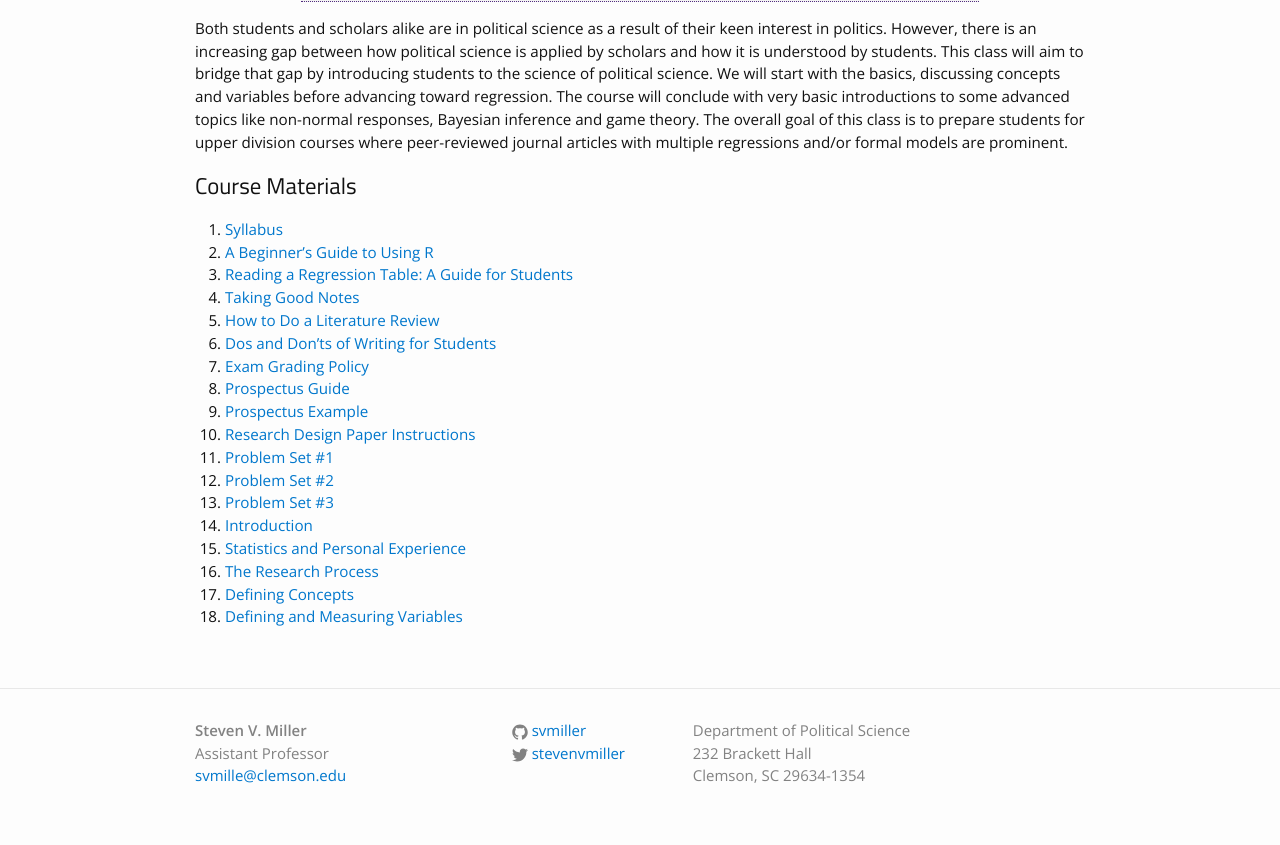
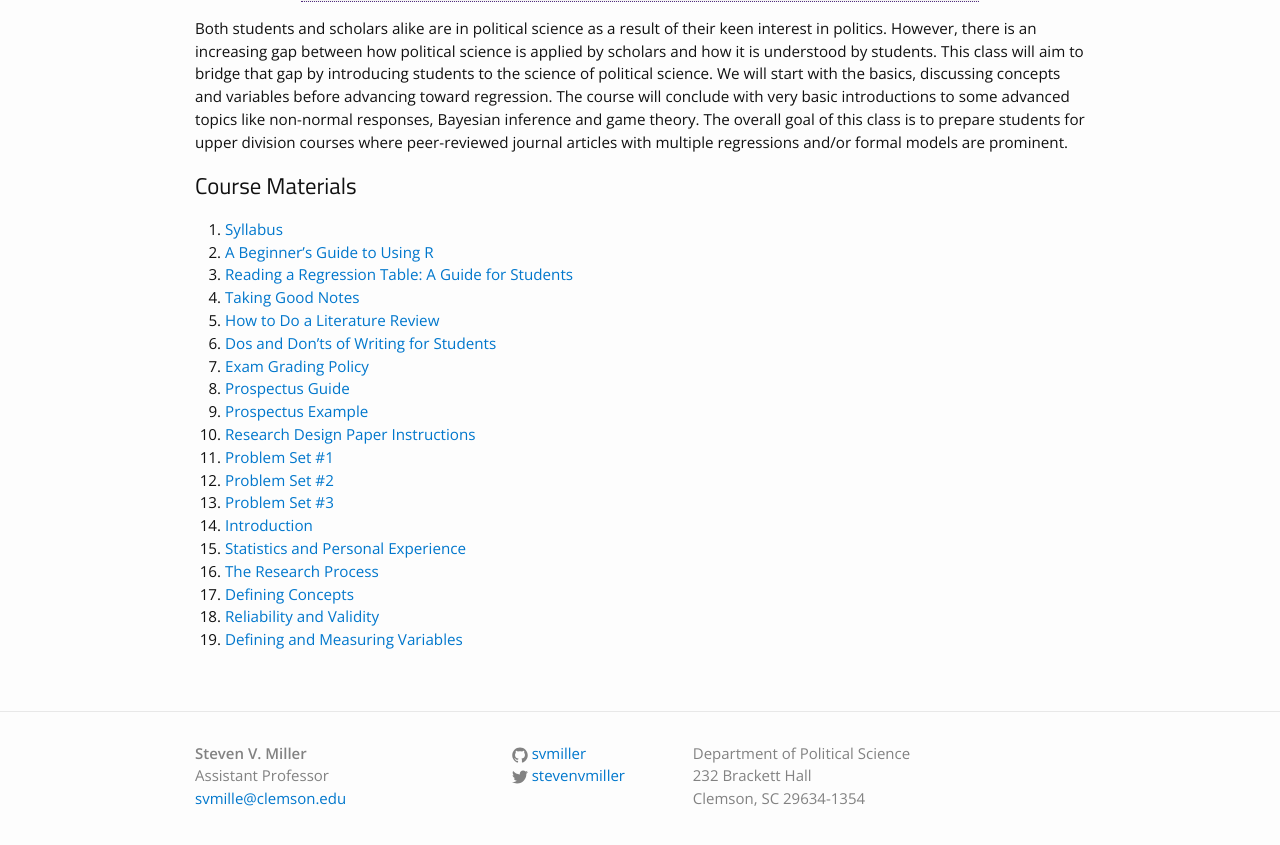
Before and after one commit to svmiller/svmiller.github.io, a Jekyll site: the page built from teaching/posc-3410.md, in a window 1280 px wide, cut to the strip 479-1348 px from the top of the page. Shown: the top 845 px of the strip. Built offline with Jekyll 4.4.1, drawn with Linux system fonts in a browser that asks for light colours.

Commit message:
add lecture (09.03.2015)

```diff
--- a/teaching/posc-3410.md
+++ b/teaching/posc-3410.md
@@ -27,4 +27,5 @@
 15. [Statistics and Personal Experience](https://www.dropbox.com/s/bqwj62j8bw8rix3/posc3410-lecture-statistics-personal-experience.pdf?dl=0)
 16. [The Research Process](https://www.dropbox.com/s/l2wz25xp460z0jw/posc3410-lecture-research-process.pdf?dl=0)
 17. [Defining Concepts](https://www.dropbox.com/s/16nm3qevj61muo7/posc3410-lecture-defining-concepts.pdf?dl=0)
-18. [Defining and Measuring Variables](https://www.dropbox.com/s/fhytxm337ghnxv2/posc3410-lecture-defining-measuring-variables.pdf?dl=0)
+18. [Reliability and Validity](https://www.dropbox.com/s/er31mdox83m0zcm/posc3410-lecture-reliable-validity.pdf?dl=0)
+19. [Defining and Measuring Variables](https://www.dropbox.com/s/fhytxm337ghnxv2/posc3410-lecture-defining-measuring-variables.pdf?dl=0)
```
